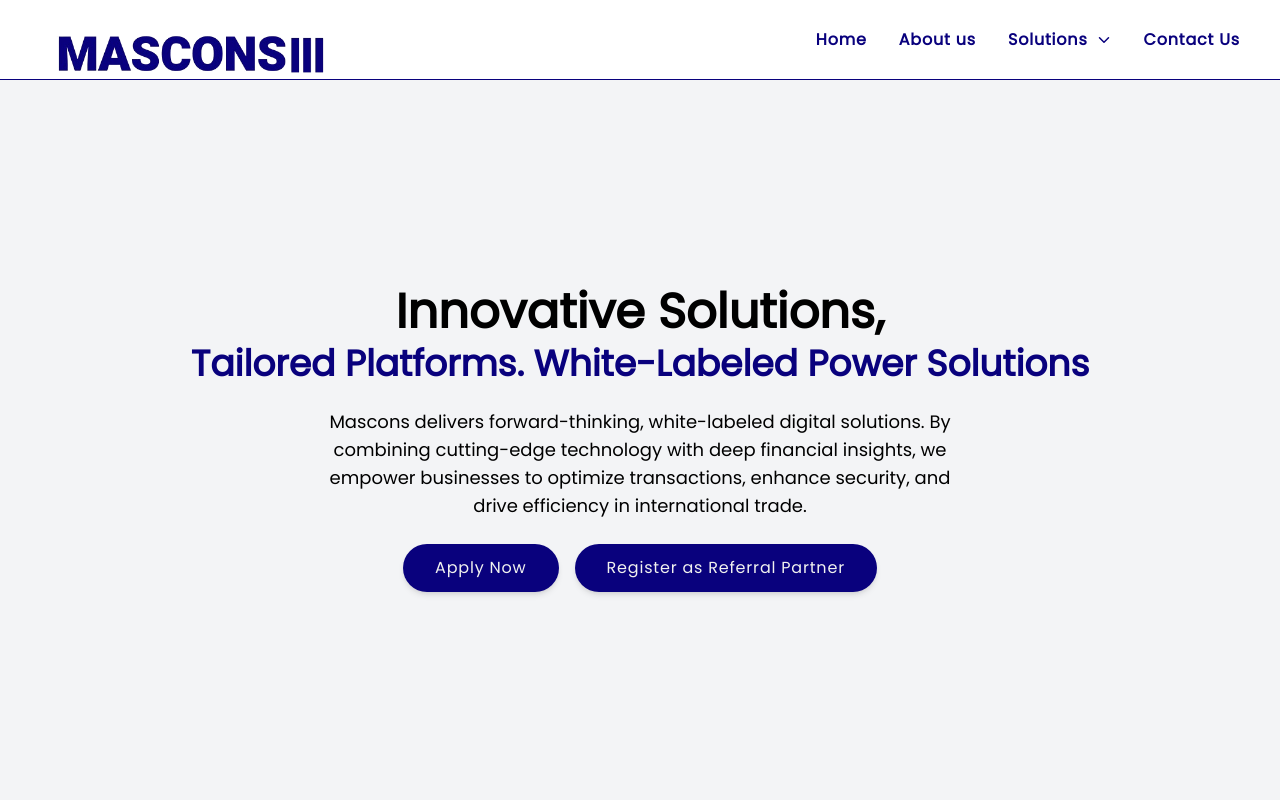
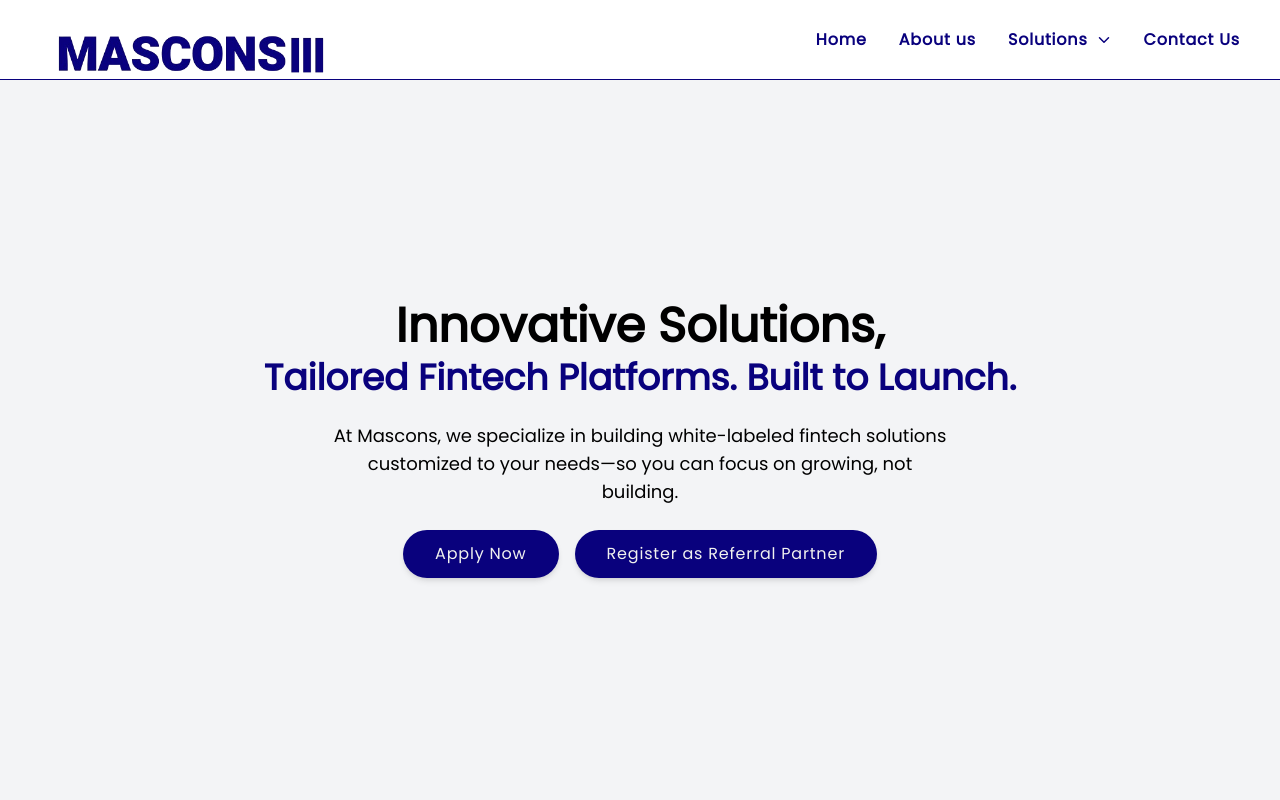
Before and after one commit to abhaydesai01/mascons, a Next.js app: page / in a window 1280 px wide. Shown: the top 800 px of the page. Built offline with nearby package versions, Linux system fonts and the light colour scheme.

Commit message:
Update Hero.jsx

```diff
--- a/components/Hero/Hero.jsx
+++ b/components/Hero/Hero.jsx
@@ -36,17 +36,15 @@ const Hero = () => {
           >
             Innovative Solutions,
             <br />
-            <span className="text-primary-color text-2xl md:text-3xl lg:text-4xl">Tailored Platforms. White-Labeled Power Solutions</span>
+            <span className="text-primary-color text-2xl md:text-3xl lg:text-4xl">Tailored Fintech Platforms. Built to Launch.</span>
           </motion.h1>
 
           <motion.p
             className="text-black text-center md:text-lg lg:w-[50%]"
             variants={fadeInUpVariants}
           >
-            Mascons delivers forward-thinking, white-labeled digital solutions.
-            By combining cutting-edge technology with deep financial insights, we empower businesses to optimize
-            transactions, enhance security, and drive efficiency in
-            international trade.
+            At Mascons, we specialize in building white-labeled fintech solutions customized to your needs—so you can focus on growing,
+            not building.
           </motion.p>
 
           <motion.div
```
